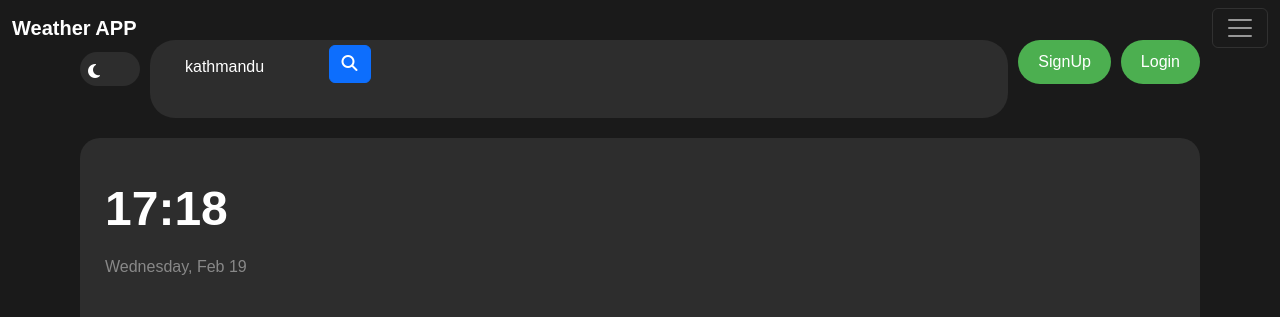
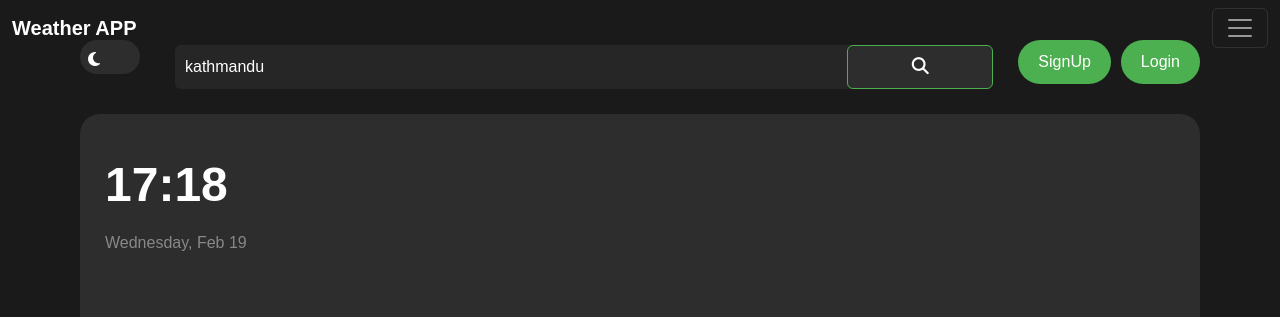
Before and after one commit to jin-raii/weather-web-app, a Django app: page / in a window 1280 px wide. Shown: the top 317 px of the page. Run offline with Django 4.2, Linux system fonts and the light colour scheme; data that the repository does not hold is empty; some libraries are stand-ins or nearby versions.

Commit message:
Chore: fixed style of input and search button

```diff
--- a/weather_ui/static/css/main_style.css
+++ b/weather_ui/static/css/main_style.css
@@ -54,7 +54,7 @@ body {
     position: relative;
     display: flex;
     align-items: center;
-    background: var(--card-dark);
+    /* background: var(--card-dark); */
     border-radius: 25px;
     padding: 5px 15px;
 }
@@ -62,10 +62,25 @@ body {
 .search-bar input {
     width: 100%;
     padding: 10px;
-    background: transparent;
+    background: #272626;
     border: none;
     color: var(--text-dark);
     margin-left: 10px;
+    /* border-radius: 50px; */
+    margin-right: -50px;
+
+}
+
+.btn-search {
+    float: left;
+  width: 20%;
+  padding: 8px;
+  background: var(--card-dark);
+  color: white;
+  font-size: 17px;
+  border: 1px solid var(--accent-green);
+  /* border-left: none; */
+  cursor: pointer;
 }
 
 .location-btn {
--- a/weather_ui/templates/main.html
+++ b/weather_ui/templates/main.html
@@ -15,21 +15,20 @@
                 {% comment %} <span>Dark Mode</span> {% endcomment %}
             </div>
             <div class="search-bar">
-                <form method="post" class="mb-4" id="weatherForm">
+
 
 
                 {% comment %} <i class="fas fa-search"></i>  {% endcomment %}
                 {% comment %} <input type="text" placeholder="Search for your preferred city...">  {% endcomment %}
-                <form method="post" class="mb-4" id="weatherForm">
+                <form method="post" class="mb-4" id="weatherForm" style="display: contents">
                     {% csrf_token %}
-                    <div class="row">
-                        <div class="col-md-6">
+
                             {{ form.city }}
-                        </div>
-                        <div class="col-md-2">
-                            <button type="submit" class="btn btn-primary"><i class="fas fa-search"></i></button>
-                        </div>
-                    </div>
+
+
+                            <button type="submit" class="btn btn-search"><i class="fas fa-search" style="color: white;"></i></button>
+
+
                 </form>
 
             </div>
```
